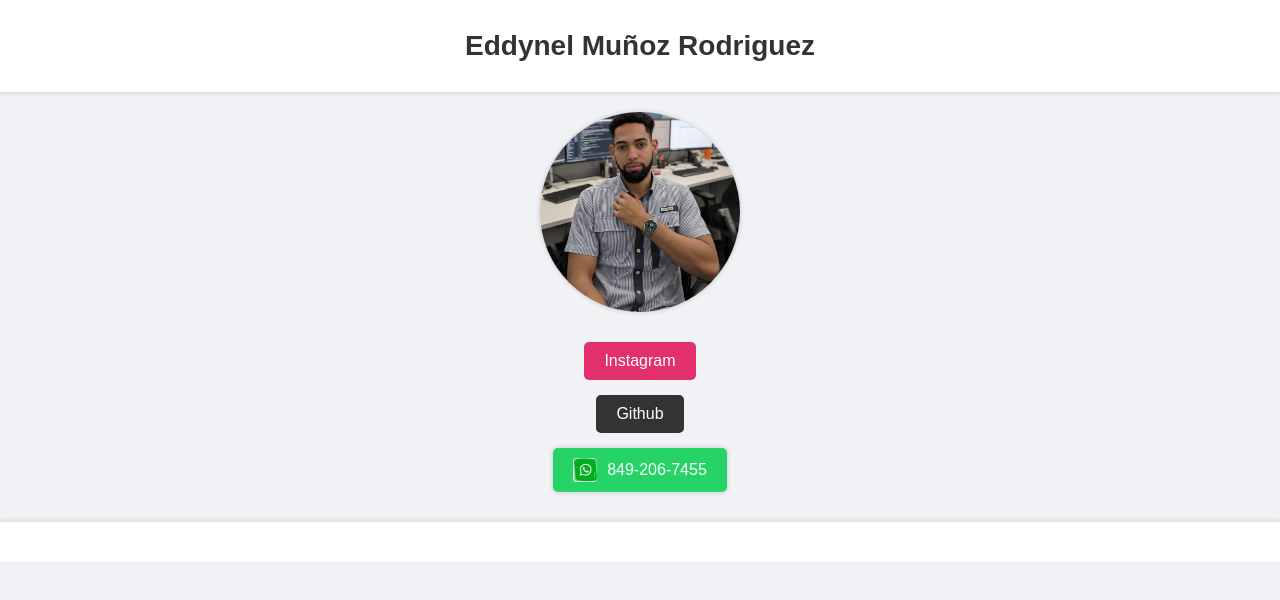
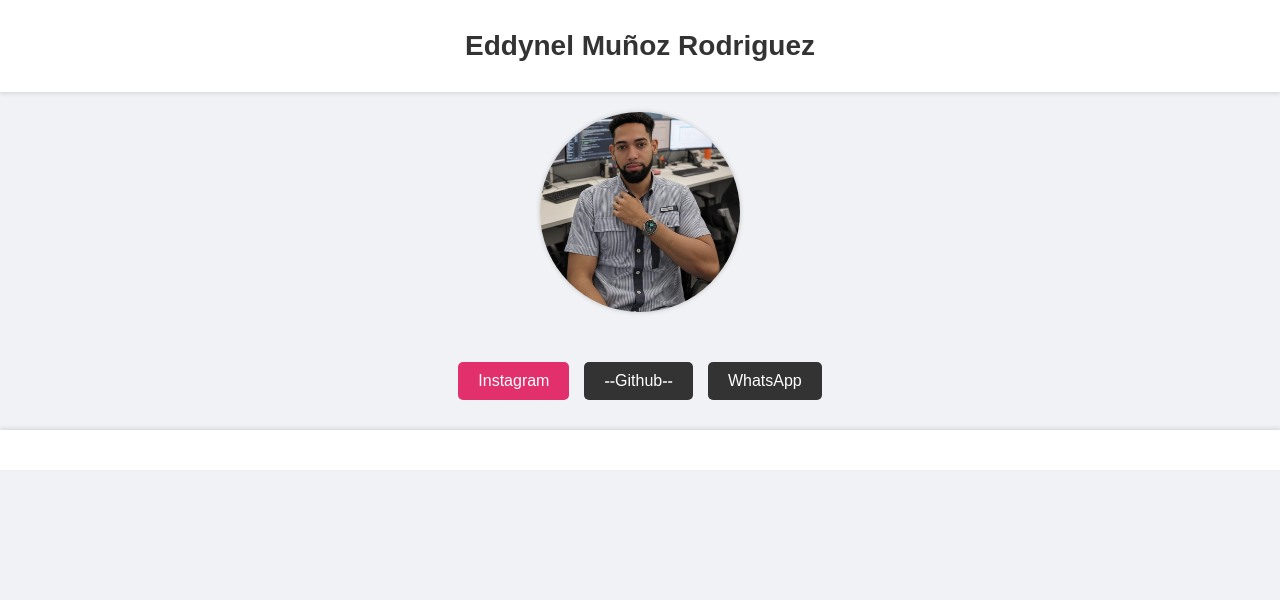
Before and after one commit to Eddynel/portafolio, a plain HTML site: page index.html in a window 1280 px wide. Drawn offline with Linux system fonts and the light colour scheme.

Commit message:
todo ready

```diff
--- a/index.html
+++ b/index.html
@@ -1,10 +1,10 @@
 <!DOCTYPE html>
 <html lang="en">
 <head>
-    <meta charset="UTF-8">
-    <meta name="viewport" content="width=device-width, initial-scale=1.0">
+  <meta charset="UTF-8" />
+  <meta name="viewport" content="width=device-width, initial-scale=1.0" />
   <title>Portafolio</title>
-    <link rel="stylesheet" href="style.css">
+  <link rel="stylesheet" href="style.css" />
 </head>
 <body>
 
@@ -12,38 +12,30 @@
     <h1>Eddynel Muñoz Rodriguez</h1>
   </header>
 
-    <main>
+  <main class="presentacion">
     <!-- Imagen de perfil -->
-        <img src="ed.2.jpg" alt="Eddynel" class="ed">
-        <!-- Fin imagen de perfil -->
+    <img src="ed.2.jpg" alt="Foto de Eddynel Muñoz Rodriguez" class="ed" />
 
     <!-- Botones de contacto -->
     <section class="contact-buttons">
-
-            <!-- Instagram -->
       <a href="https://www.instagram.com/ed.flako/" target="_blank" rel="noopener noreferrer">
         <button id="instagram" class="ig">Instagram</button>
       </a>
 
-            <!-- Github -->
       <a href="https://github.com/Eddynel" target="_blank" rel="noopener noreferrer">
-                <button id="github" class="git">Github</button>
+        <button id="github" class="git"><strong class="gray">--</strong>Github<strong class="gray">--</strong></button>
       </a>
 
-            <!-- WhatsApp -->
-<a href="https://wa.me/18492067455" target="_blank" rel="noopener noreferrer" class="ws-button">
-    <div class="ws-content">
-        <img src="ws.jpg" alt="WhatsApp" class="ws-icon">
-        <span class="Tel">849-206-7455</span>
-    </div>
+      <a href="https://wa.me/18492067455" target="_blank" rel="noopener noreferrer">
+        <button id="whatsapp" class="ws">
+          <span class="Tel">WhatsApp</span>
+        </button>
       </a>
-
     </section>
-        <!-- Fin botones de contacto -->
   </main>
 
   <footer>
-        <!-- Puedes agregar información adicional aquí si lo deseas -->
+    <!-- Información adicional opcional -->
   </footer>
 
 </body>
--- a/style.css
+++ b/style.css
@@ -1,50 +1,62 @@
-/* Reset básico */
+/* 🔄 Reset básico */
+* {
+  box-sizing: border-box;
+  margin: 0;
+  padding: 0;
+}
+
 body {
-  margin: 0;
+  height: 100vh;
   font-family: Arial, sans-serif;
   background-color: #f0f2f5;
   color: #333;
 }
 
-/* Encabezado */
+/* 🧢 Encabezado */
 header {
   text-align: center;
   padding: 30px 0;
-  background-color: #ffffff;
-  box-shadow: 0 2px 4px rgba(0,0,0,0.1);
+  background-color: #fff;
+  box-shadow: 0 2px 4px rgba(0, 0, 0, 0.1);
 }
 
 header h1 {
-  margin: 0;
   font-size: 28px;
 }
 
-/* Imagen de perfil */
+/* 🖼️ Imagen de perfil */
 .ed {
   display: block;
   margin: 20px auto;
-  border-radius: 50%;
   width: 200px;
   height: 200px;
+  border-radius: 50%;
   object-fit: cover;
-  box-shadow: 0 0 5px rgba(0,0,0,0.2);
+  box-shadow: 0 0 5px rgba(0, 0, 0, 0.2);
 }
 
-/* Sección de botones de contacto */
+/* 📎 Sección de presentación */
+.presentacion {
+  display: flex;
+  flex-direction: column;
+  align-items: center;
+}
+
+/* 📲 Botones de contacto */
 .contact-buttons {
   display: flex;
-  flex-direction: column;
+  flex-direction: row;
   align-items: center;
   gap: 15px;
   margin: 30px 0;
 }
 
-/* Botones generales */
+/* 🎯 Botones generales */
 button {
   padding: 10px 20px;
+  font-size: 16px;
   border: none;
   border-radius: 5px;
-  font-size: 16px;
   cursor: pointer;
   transition: transform 0.2s ease;
 }
@@ -53,62 +65,31 @@ button:hover {
   transform: scale(1.05);
 }
 
-/* Botón Instagram */
+/* 🎨 Estilos específicos de botones */
 .ig {
   background-color: #E1306C;
-  color: white;
+  color: #fff;
 }
 
-/* Botón GitHub */
-.git {
+.git,
+.ws {
   background-color: #333;
-  color: white;
+  color: #fff;
 }
 
-/* WhatsApp imagen */
-/* WhatsApp botón como los demás */
-.ws-button {
-  text-decoration: none;
-  background-color: #25D366;
-  color: white;
-  padding: 10px 20px;
-  border-radius: 5px;
-  display: inline-block;
-  font-size: 16px;
-  cursor: pointer;
-  transition: transform 0.2s ease;
-  box-shadow: 0 0 5px rgba(0,0,0,0.2);
+.gray {
+  color: #ccc;
 }
 
-.ws-button:hover {
-  transform: scale(1.05);
+/* 📞 WhatsApp contenido interno */
+.Tel {
+  font-size: 16px;
 }
 
-/* Contenido interno del botón */
-.ws-content {
-  display: flex;
-  align-items: center;
-  gap: 10px;
-}
-
-/* Ícono de WhatsApp */
-.ws-icon {
-  width: 24px;
-  height: 24px;
-  object-fit: cover;
-  border-radius: 4px;
-}
-
-/* Número de teléfono */
-.Tel {
-  font-size: 16px;
-  margin: 0;
-}
-
-/* Pie de página */
+/* 📥 Pie de página */
 footer {
   text-align: center;
   padding: 20px;
-  background-color: #ffffff;
-  box-shadow: 0 -2px 4px rgba(0,0,0,0.1);
+  background-color: #fff;
+  box-shadow: 0 -2px 4px rgba(0, 0, 0, 0.1);
 }
```
Lines whose indentation alone changed are shown as unchanged.
